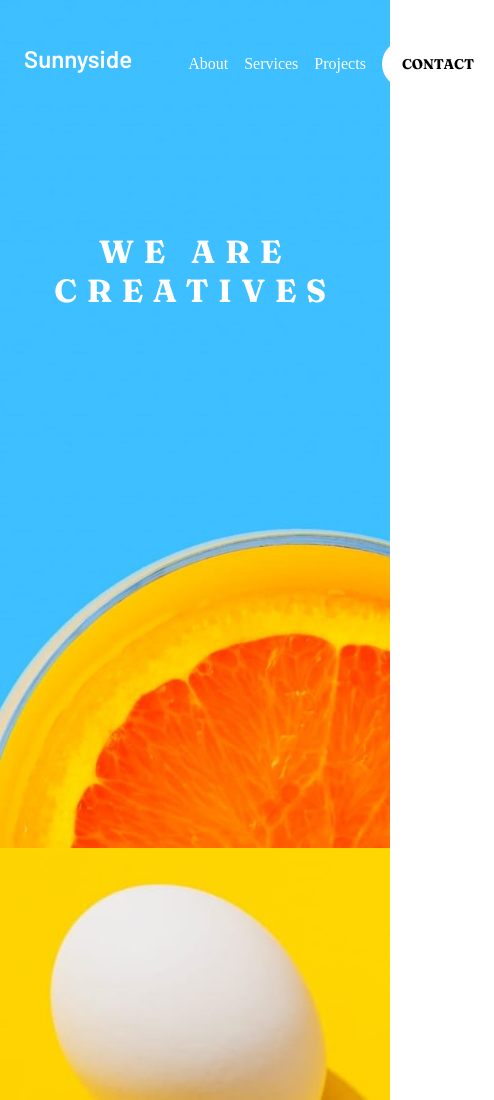
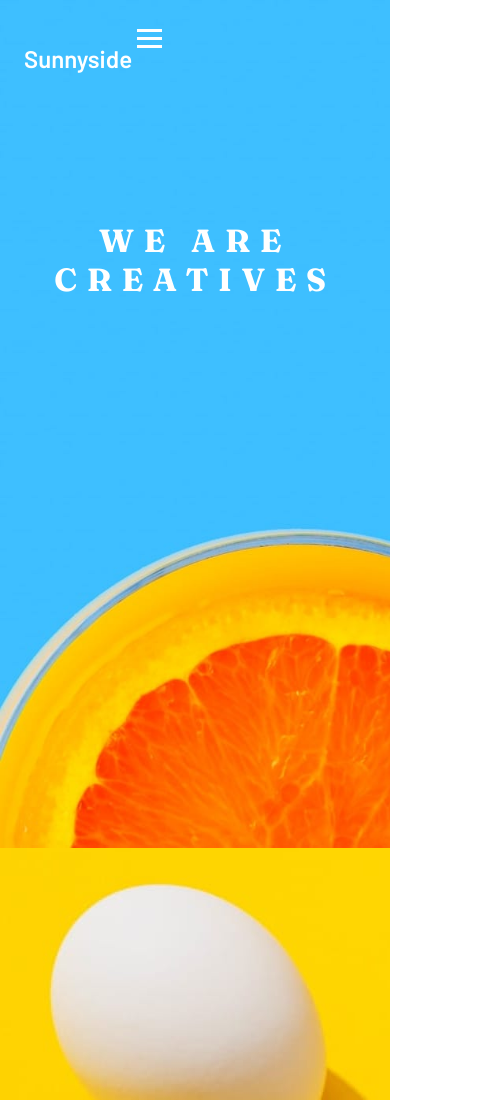
Before and after one commit to ukeme-umana/sunnyside-landing-page, a plain HTML site: page index.html in a window 390 px wide. Shown: the top 1100 px of the page, 494 px wide, since content can reach past the window. Drawn offline with Linux system fonts and the light colour scheme.

Commit message:
small updates

```diff
--- a/index.html
+++ b/index.html
@@ -23,15 +23,7 @@
       href="https://fonts.googleapis.com/css2?family=Barlow:wght@600&family=Fraunces:opsz,wght@9..144,700;9..144,900&display=swap"
       rel="stylesheet"
     />
-    <style>
-      .attribution {
-        font-size: 11px;
-        text-align: center;
-      }
-      .attribution a {
-        color: hsl(228, 45%, 44%);
-      }
-    </style>
+
   </head>
   <body>
     <header class="header-wrapper">
@@ -43,6 +35,13 @@
           <li><a href="#" class="nav-list color-white">Projects</a></li>
           <li class="btn-li"><button class="nav-list-btn">Contact</button></li>
         </ul>
+
+        <!--Hamburger menu  -->
+        <div class="burger-menu">
+          <div class="line1"></div>
+          <div class="line2"></div>
+          <div class="line3"></div>
+        </div>
       </nav>
       <h1 class="header-h1-text uppercase color-white">We are creatives</h1>
     </header>
--- a/style.css
+++ b/style.css
@@ -1,6 +1,17 @@
 body {
   padding: 0;
   margin: 0;
+}
+.burger-menu {
+  display: none;
+}
+.line1,
+.line2,
+.line3 {
+  width: 25px;
+  height: 3px;
+  margin: 5px;
+  background-color: white;
 }
 .header-wrapper {
   background-image: url(./images/desktop/image-header.jpg);
@@ -231,4 +242,15 @@ h3 {
   .four-img-layout {
     grid-template-columns: 1fr 1fr;
   }
+  .burger-menu {
+    display: block;
+    cursor: pointer;
+  }
+
+  .nav-wrapper {
+    gap: 0;
+  }
+  .nav-list-wrapper {
+    display: none;
+  }
 }
```
